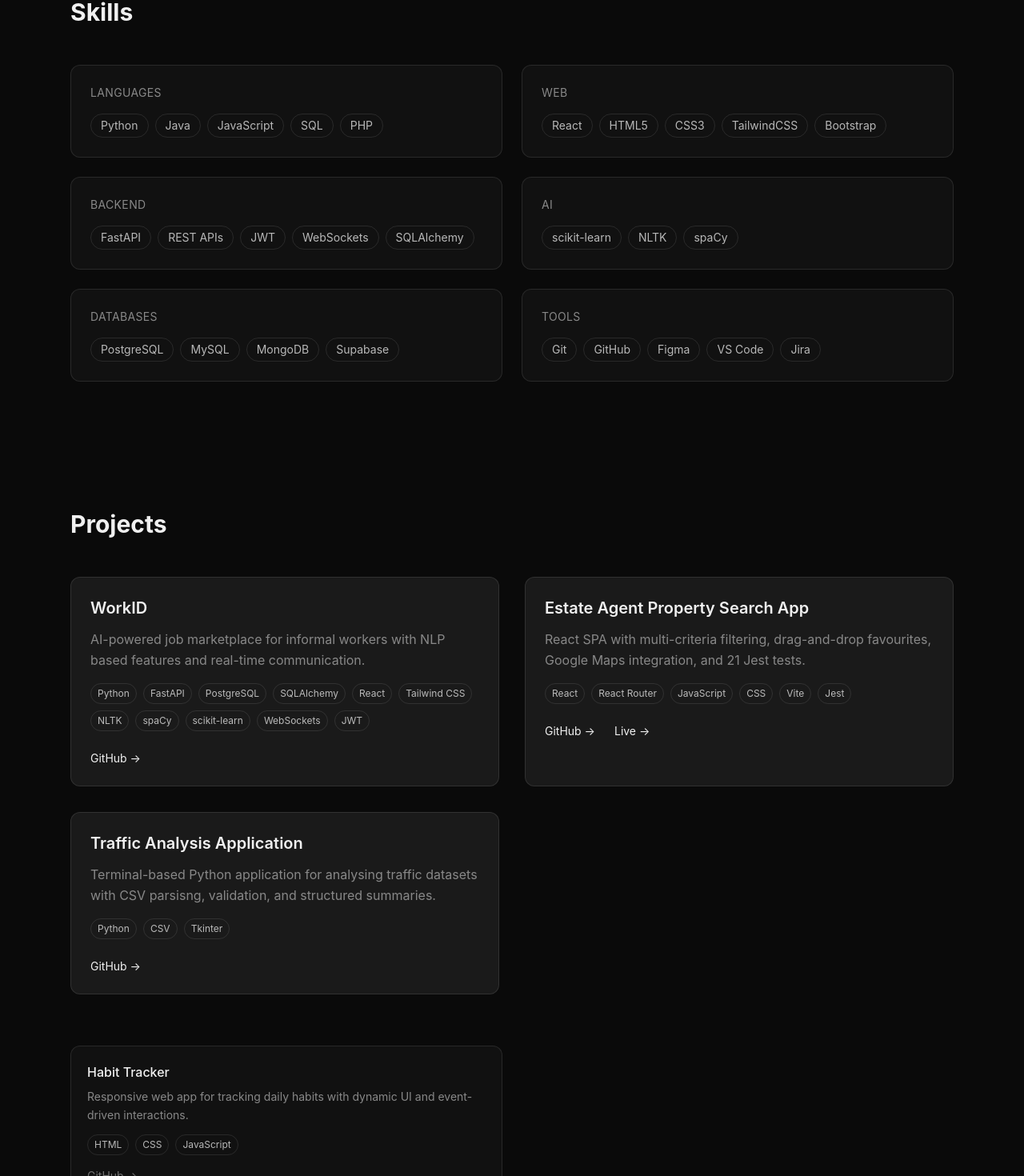
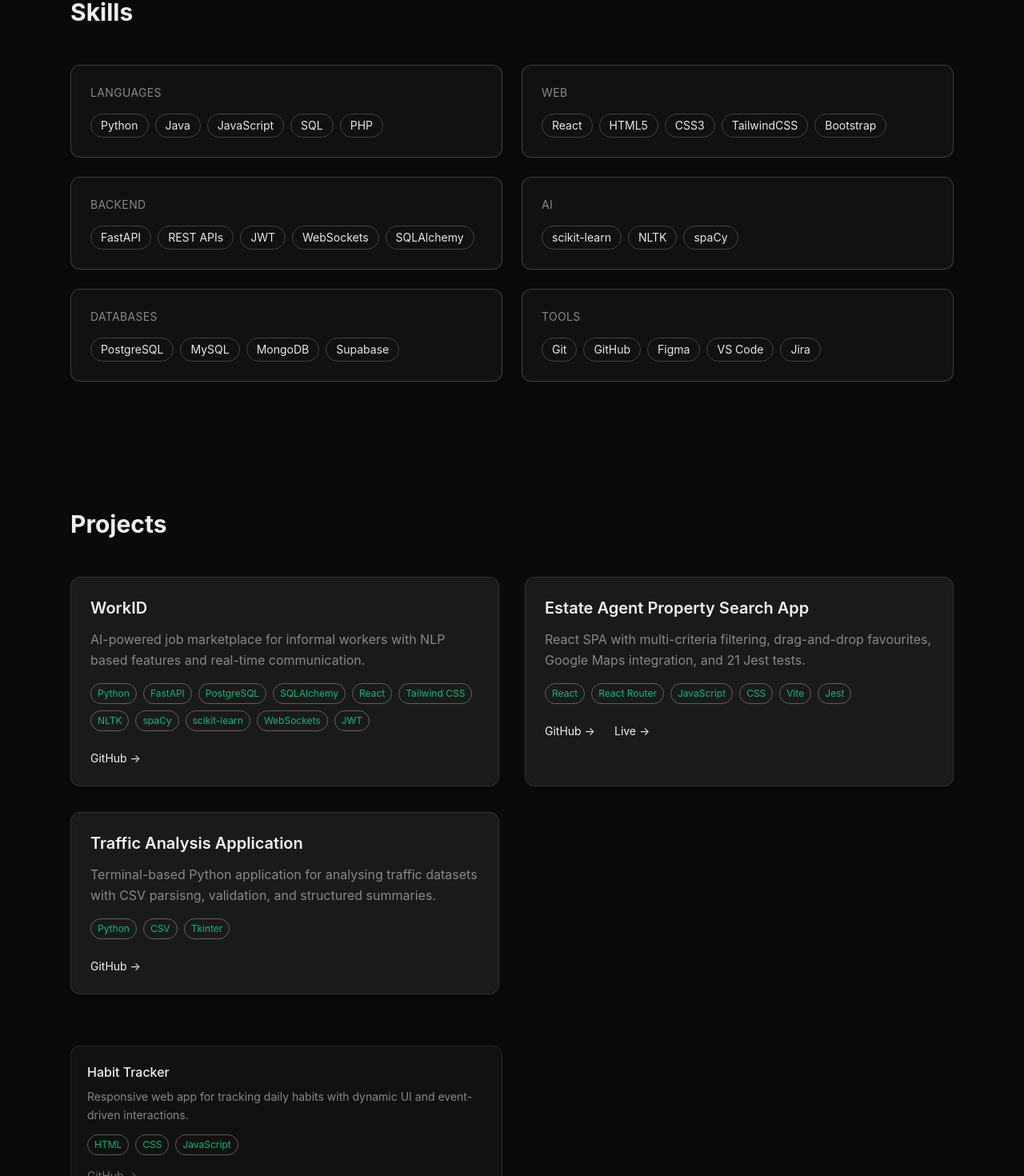
Before and after one commit to YasOnline177/yasara-portfolio, a React (Vite) app: page / in a window 1280 px wide. Shown: the part 1393-2863 px from the top of the page at 80% size. Built offline with nearby package versions, Linux system fonts and the light colour scheme.

Commit message:
Improve styles on Skills and Projects

```diff
--- a/src/components/Projects.jsx
+++ b/src/components/Projects.jsx
@@ -24,7 +24,7 @@ export default function Projects() {
 
                         <div className="flex gap-2 mt-4 flex-wrap">
                             {p.tech.map((t) => (
-                                <span key={t} className="text-xs border border-white/10 px-2 py-1 rounded-full text-white/70">
+                                <span key={t} className="text-xs border border-white/30 px-2 py-1 rounded-full text-accent/70">
                                     {t}
                                 </span>
                             ))}
@@ -51,7 +51,7 @@ export default function Projects() {
                             {p.tech.map((t) => (
                                 <span
                                     key={t}
-                                    className="text-xs border border-white/10 px-2 py-1 rounded-full text-white/70"
+                                    className="text-xs border border-white/30 px-2 py-1 rounded-full text-accent/70"
                                 >
                                     {t}
                                 </span>
--- a/src/components/Skills.jsx
+++ b/src/components/Skills.jsx
@@ -10,13 +10,13 @@ export default function Skills() {
             <div className="grid md:grid-cols-2 gap-6">
                 {Object.entries(skills).map(([category, items]) => (
 
-                    <div key={category} className="bg-surface p-6 rounded-xl border border-white/10 hover:border-accent/30 transition cursor-default">
+                    <div key={category} className="bg-surface p-6 rounded-xl border border-white/20  cursor-default">
 
                         <h3 className="text-sm uppercase tracking-wide text-muted mb-4">{category}</h3>
 
                         <div className="flex flex-wrap gap-2">
                             {items.map((skill) => (
-                                <span key={skill} className="text-sm px-3 py-1 rounded-full border border-white/10 text-white/70 hover:text-white transition">
+                                <span key={skill} className="text-sm px-3 py-1 rounded-full border border-white/20 text-white/90 hover:border-accent transition">
                                     {skill}
                                 </span>
                             ))}
```
